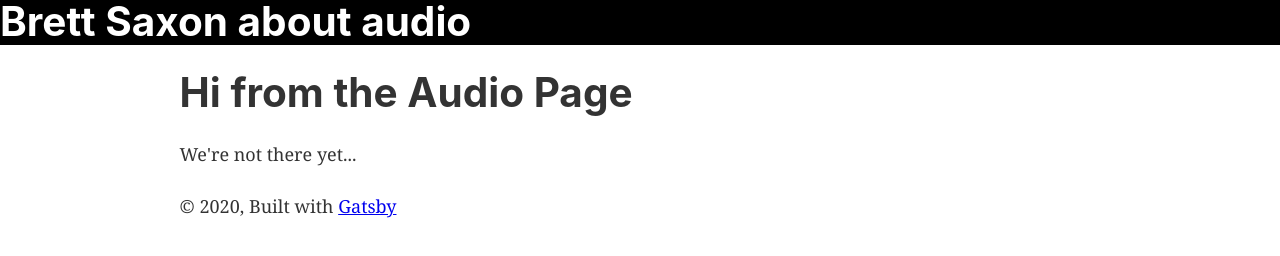
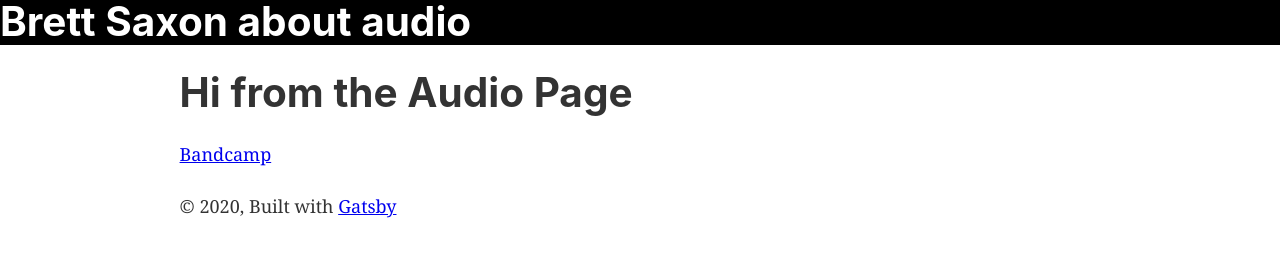
Before and after one commit to bcsaxon/brett-saxon-dot-com, a Gatsby site: page /audio in a window 1280 px wide. Built offline with nearby package versions, Linux system fonts and the light colour scheme; Gatsby itself is replaced by a stand-in of ours.

Commit message:
couple little things

```diff
--- a/src/pages/audio.js
+++ b/src/pages/audio.js
@@ -7,7 +7,11 @@ const audio = () => (
   <Layout>
     <SEO title="Audio" />
     <h1>Hi from the Audio Page</h1>
-    <p>We're not there yet...</p>
+    <p>
+      <a href="https://brettsaxon.bandcamp.com/" target="_blank">
+        Bandcamp
+      </a>
+    </p>
   </Layout>
 )
 
```
Also changed, not shown: README.md.
